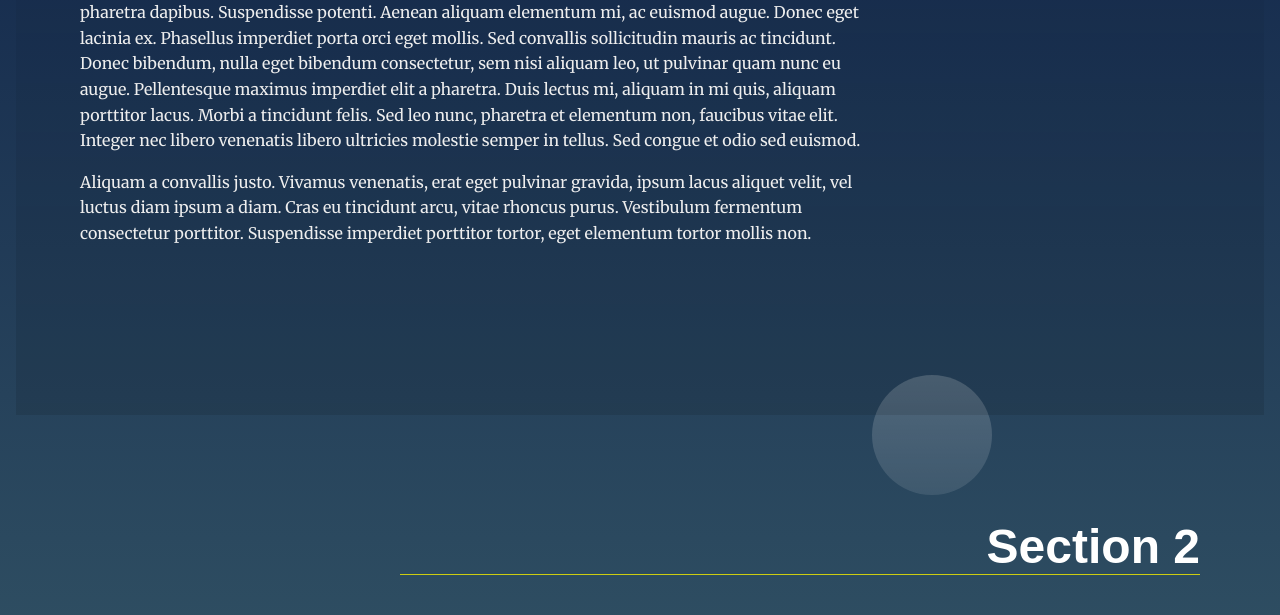
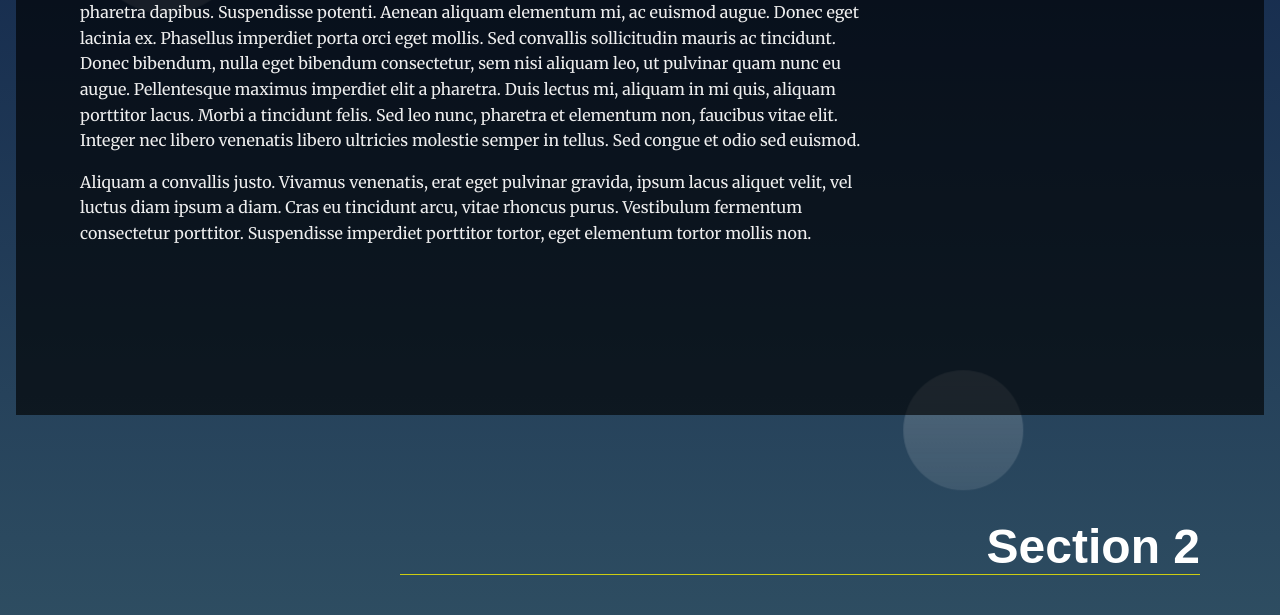
Before and after one commit to zSorour/egFWD-Web-Professional-Track, a plain HTML site: page landing-page/index.html in a window 1280 px wide. Shown: the part 696-1311 px from the top of the page. Drawn offline with Linux system fonts and the light colour scheme.

Commit message:
FEAT: scrolling sets section in view as active
TODO: sync navbar active tab with active section

```diff
--- a/landing-page/css/styles.css
+++ b/landing-page/css/styles.css
@@ -215,12 +215,7 @@ section:nth-of-type(3n + 1) .landing__container::after {
 /* Section Active Styles */
 /* Note: active class is applied through javascript. You should update the class here and in the index.html to what you set in your javascript file.  */
 section.active {
-  background: rgb(0, 0, 0);
-  background: linear-gradient(
-    0deg,
-    rgba(0, 0, 0, 0.1) 0%,
-    rgba(0, 0, 0, 0) 100%
-  );
+  background: rgba(0, 0, 0, 0.644);
 }
 
 section.active .landing__container::before {
--- a/landing-page/js/app.js
+++ b/landing-page/js/app.js
@@ -19,6 +19,7 @@
  */
 let SECTIONS;
 let ACTIVE_TAB;
+let ACTIVE_SECTION;
 
 /**
  * End Global Variables
@@ -39,6 +40,33 @@ const setActiveTab = (newActiveTab) => {
   ACTIVE_TAB = newActiveTab;
 };
 
+const setActiveSection = (newActiveSection) => {
+  if (!ACTIVE_SECTION) {
+    ACTIVE_SECTION = document.querySelector("section.active ");
+  }
+  ACTIVE_SECTION.classList.toggle("active");
+  newActiveSection.classList.toggle("active");
+  ACTIVE_SECTION = newActiveSection;
+};
+
+const isElementWithinView = (section) => {
+  const sectionRect = section.getBoundingClientRect();
+
+  const windowHeight = window.innerHeight;
+  const windowWidth = window.innerWidth;
+
+  if (
+    sectionRect.top >= 0 &&
+    sectionRect.bottom <= windowHeight &&
+    sectionRect.left >= 0 &&
+    sectionRect.right <= windowWidth
+  ) {
+    return true;
+  }
+
+  return false;
+};
+
 /**
  * End Helper Functions
  * Begin Main Functions
@@ -49,13 +77,9 @@ const setActiveTab = (newActiveTab) => {
 
 const buildNavItems = () => {
   const navItemsList = document.querySelector("#navbar__list");
-  navItemsList.addEventListener(
-    "click",
-    (e) => {
-      navigateToSection(e);
-    },
-    false
-  );
+  navItemsList.addEventListener("click", (e) => {
+    navigateToSection(e);
+  });
 
   const htmlFragment = document.createDocumentFragment();
   if (!SECTIONS) {
@@ -94,4 +118,14 @@ const navigateToSection = (e) => {
 
 // Add class 'active' to section when near top of viewport
 
+const activateSectionInView = () => {
+  for (const section of SECTIONS) {
+    if (isElementWithinView(section)) {
+      setActiveSection(section);
+      break;
+    }
+  }
+};
+
 document.addEventListener("DOMContentLoaded", buildNavItems);
+document.addEventListener("scroll", activateSectionInView);
```
